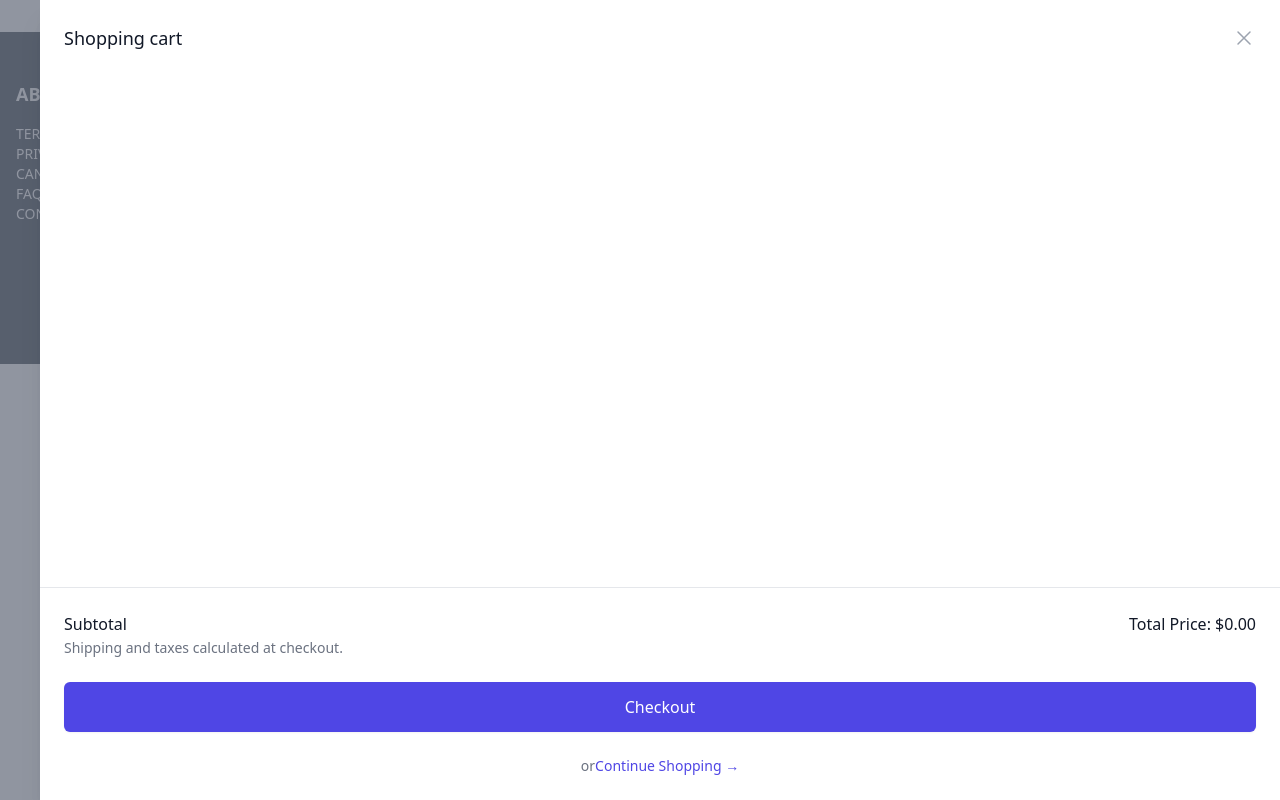
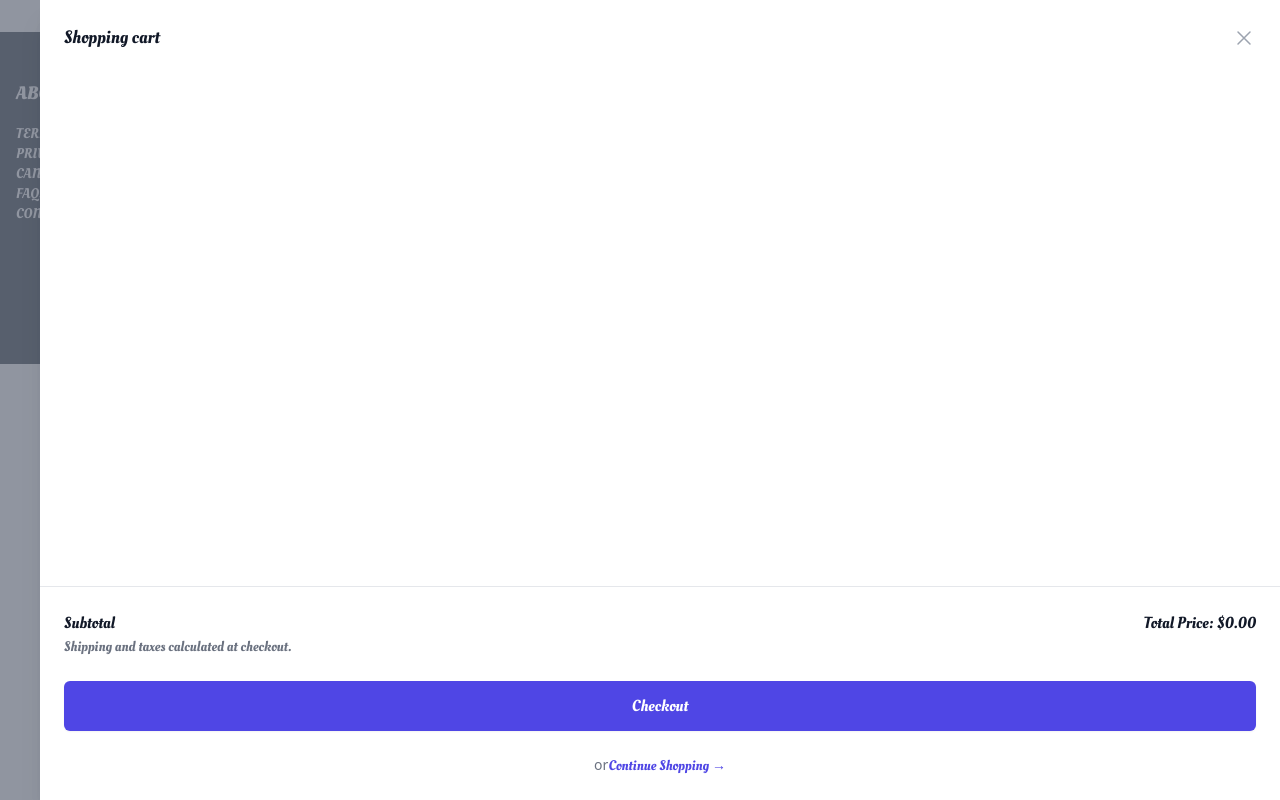
Before and after one commit to Kazamturjo/Clothes-E-commerce-In_react, a React (Create React App) app: page /cart in a window 1280 px wide. Built offline with nearby package versions, Linux system fonts and the light colour scheme; a web font is replaced by a local one.

Commit message:
update fonts

```diff
--- a/src/Components/Cart/Cart.js
+++ b/src/Components/Cart/Cart.js
@@ -49,7 +49,7 @@ const Cart = ({ cart, setCart }) => {
                 <div className="flex h-full flex-col overflow-y-scroll bg-white shadow-xl">
                   <div className="flex-1 overflow-y-auto px-4 py-6 sm:px-6">
                     <div className="lg:flex items-start justify-between">
-                      <h2 className="text-lg font-medium text-gray-900" id="slide-over-title">Shopping cart</h2>
+                      <h2 className="text-lg font-medium font-abc text-gray-900" id="slide-over-title">Shopping cart</h2>
                       <div className="ml-3 flex h-7 items-center">
                         <button onClick={handleClose} type="button" className="relative -m-2 p-2 text-gray-400 hover:text-gray-500">
                           <span className="absolute -inset-0.5"></span>
@@ -62,7 +62,7 @@ const Cart = ({ cart, setCart }) => {
                     </div>
                     <div className="mt-8">
                       <div className="flow-root">
-                        <ul role="list" className="-my-6 divide-y divide-gray-200">
+                        <ul role="list" className="-my-6 divide-y font-abc divide-gray-200">
                           {cart.map((dt) => (
                             <li className="flex py-6" key={dt._id}>
                               <div className="h-24 w-24 flex-shrink-0 overflow-hidden rounded-md border border-gray-200">
@@ -118,18 +118,18 @@ const Cart = ({ cart, setCart }) => {
                     </div>
                   </div>
                   <div className="border-t border-gray-200 px-4 py-6 sm:px-6">
-                    <div className="flex justify-between text-base font-medium text-gray-900">
+                    <div className="flex font-abc justify-between text-base font-medium text-gray-900">
                       <p>Subtotal</p>
                       <p>Total Price: ${calculateTotalPrice()}</p>
                     </div>
-                    <p className="mt-0.5 text-sm text-gray-500">Shipping and taxes calculated at checkout.</p>
+                    <p className="mt-0.5 text-sm text-gray-500 font-abc ">Shipping and taxes calculated at checkout.</p>
                     <div className="mt-6">
-                      <Link to='.' className="flex items-center justify-center rounded-md border border-transparent bg-indigo-600 px-6 py-3 text-base font-medium text-white shadow-sm hover:bg-indigo-700">Checkout</Link>
+                      <Link to='.' className="flex items-center justify-center rounded-md border border-transparent bg-indigo-600 px-6 py-3 text-base font-medium text-white shadow-sm hover:bg-indigo-700 font-abc">Checkout</Link>
                     </div>
                     <div className="mt-6 flex justify-center text-center text-sm text-gray-500">
                       <p>
                         or
-                        <button type="button" className="font-medium text-indigo-600 hover:text-indigo-500">
+                        <button type="button" className="font-medium font-abc text-indigo-600 hover:text-indigo-500">
                           Continue Shopping
                           <span aria-hidden="true"> &rarr;</span>
                         </button>
--- a/src/Pages/Addproduct/AddProduct.js
+++ b/src/Pages/Addproduct/AddProduct.js
@@ -30,7 +30,7 @@ const [data,setData] = useState({
 
 
 
-    axios.post("http://localhost:5000/product/add/500", data)
+    axios.post("https://dev-ecommerce-backend.onrender.com/product/add/500", data)
       .then(response => {
         console.log("Product added successfully:", response);
     setData(  {productName: "",
--- a/src/Pages/Footer/Footer.js
+++ b/src/Pages/Footer/Footer.js
@@ -2,7 +2,7 @@ import React from 'react';
 
 function Footer() {
     return (
-        <footer className="bg-gray-800 text-white py-12">
+        <footer className="bg-gray-800 text-white py-12 font-abc">
             <div className="container mx-auto flex flex-wrap justify-between px-4">
                 <div className="w-full md:w-1/4 lg:w-auto mb-6 md:mb-0">
                     <div className="font-semibold mb-4 text-lg">ABOUT US</div>
--- a/src/Pages/Shop/SIngleProduct/SingleProduct.js
+++ b/src/Pages/Shop/SIngleProduct/SingleProduct.js
@@ -17,7 +17,7 @@ const ProductDetails = ({cart,setCart}) => {
   useEffect(() => {
     const fetchData = async () => {
         try {
-          const response = await fetch (`http://localhost:5000/product/${id}`);
+          const response = await fetch (`https://dev-ecommerce-backend.onrender.com/product/${id}`);
           if (!response.ok) {
             throw new Error("Network response was not ok");
           }
@@ -87,7 +87,7 @@ const ProductDetails = ({cart,setCart}) => {
   }
 
   return (
-    <div className="bg-gray-100 mt-8  py-8 container mx-auto p-4 ">
+    <div className="bg-gray-100 mt-0 font-abc  py-8 container mx-auto pt-28 p-7 ">
        <ToastContainer
 position="top-right"
 autoClose={1500}
--- a/src/Pages/Shop/Shop.js
+++ b/src/Pages/Shop/Shop.js
@@ -9,17 +9,11 @@ const Shop = ({cart,setCart}) => {
   const[searchParams,setSearchParams]= useSearchParams()
 
   const typeFilter=searchParams.get('category')
-
-
-
-
-
-
   useEffect(() => {
     const fetchData = async () => {
       try {
         setIsLoading(true);
-        const response = await fetch("http://localhost:5000/product/all?page=1&pageSize=100");
+        const response = await fetch("https://dev-ecommerce-backend.onrender.com/product/all?page=1&pageSize=100");
         if (!response.ok) {
           throw new Error("Network response was not ok");
         }
```
Also changed, not shown: 1 other file (tests, documents, lock files or other folders).
